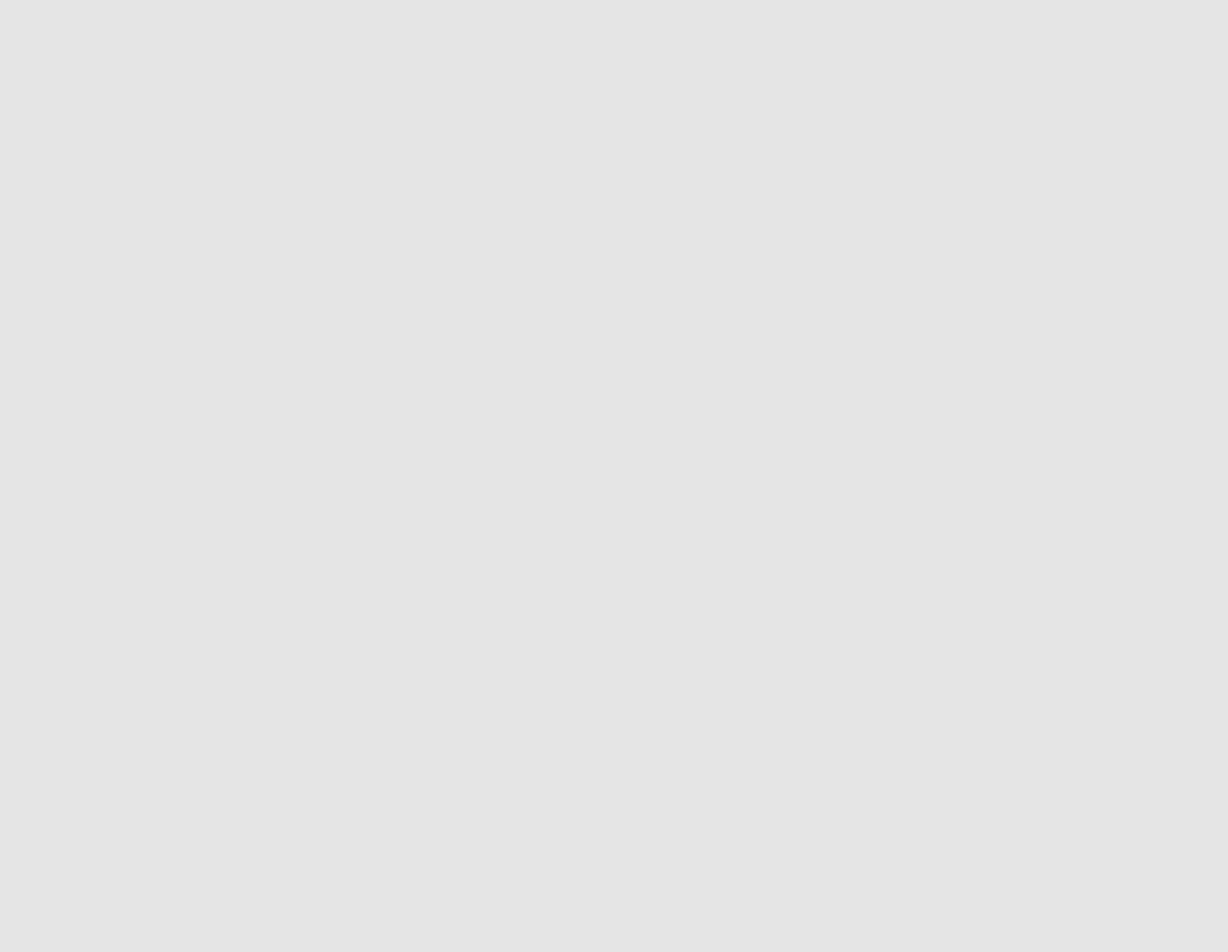
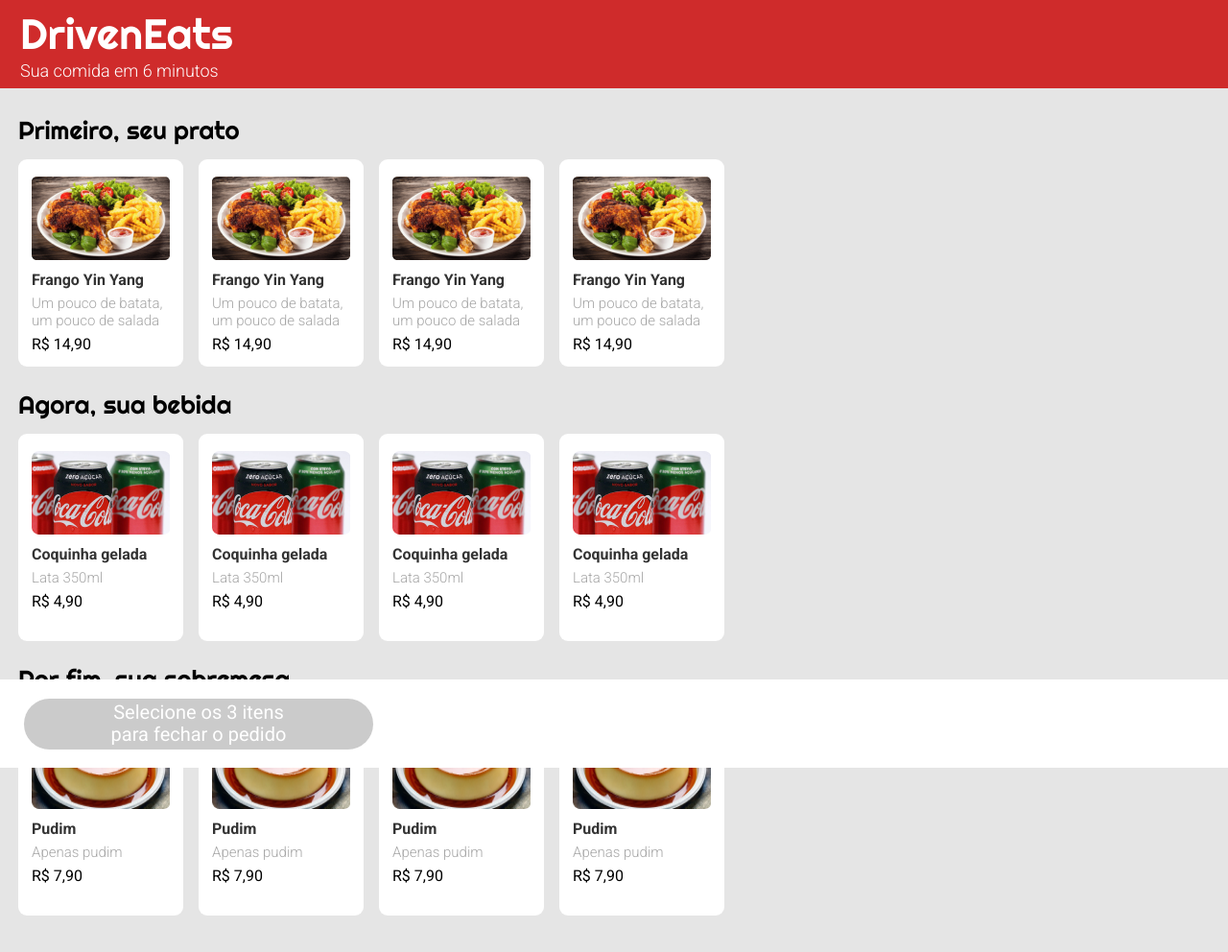
Before and after one commit to Pedro-Jonas/projeto3-driveneats, a plain HTML site: page index.html in a window 1280 px wide. Shown: the whole page at 96% size. Before the commit the page ends 800 px from the top, so only its background shows below. Drawn offline with Linux system fonts and the light colour scheme.

Commit message:
Layout quase pronto

```diff
--- a/estilos.css
+++ b/estilos.css
@@ -38,6 +38,7 @@
 .menu h1 {
     font-size: 26px;
     margin-bottom:17px ;
+    margin-left: 19px;
 }
 .caixa-do-menu {
     overflow-x: scroll;
@@ -48,9 +49,38 @@
     margin-left: 16px;
     width: 172px;
     height: 216px;
+    padding: 18px 14px 13px 14px;
     border-radius: 9px;
     margin-bottom: 27px;
     background-color: #FFFFFF;
+}
+.item img {
+    width: 144px;
+    height: 87px;
+    margin-bottom: 8px;
+}
+.nome-item {
+    font-size: 16px;
+    font-weight: 700;
+    line-height: 19px;
+    color: #333333;
+    margin-bottom: 6px;
+}
+.descrição-item {
+    font-size: 15px;
+    font-weight: 300;
+    line-height: 18px;
+    color: #A6A6A6;
+    margin-bottom: 6px;
+}
+.preço-item {
+    font-size: 16px;
+    font-weight: 400;
+    line-height: 19px;
+    color: #000000;
+}
+.sobremesa {
+    margin-bottom: 80px;
 }
 .baixo {
     position: fixed;
--- a/index.html
+++ b/index.html
@@ -12,6 +12,99 @@
     <title>DrivenEats</title>
 </head>
 <body>
+    <div class="topo">
+        <h1>DrivenEats</h1>
+        <p>Sua comida em 6 minutos</p>
+    </div>
+    <div class="menu">
+        <h1>Primeiro, seu prato</h1>
+        <div class="caixa-do-menu">
+            <div class="item">
+                <img src="itens/frango_yin_yang 1.png">
+                <p class="nome-item">Frango Yin Yang</p>
+                <p class="descrição-item">Um pouco de batata, um pouco de salada</p>
+                <p class="preço-item">R$ 14,90</p>
+            </div>
+            <div class="item">
+                <img src="itens/frango_yin_yang 1.png">
+                <p class="nome-item">Frango Yin Yang</p>
+                <p class="descrição-item">Um pouco de batata, um pouco de salada</p>
+                <p class="preço-item">R$ 14,90</p>
+            </div>
+            <div class="item">
+                <img src="itens/frango_yin_yang 1.png">
+                <p class="nome-item">Frango Yin Yang</p>
+                <p class="descrição-item">Um pouco de batata, um pouco de salada</p>
+                <p class="preço-item">R$ 14,90</p>
+            </div>
+            <div class="item">
+                <img src="itens/frango_yin_yang 1.png">
+                <p class="nome-item">Frango Yin Yang</p>
+                <p class="descrição-item">Um pouco de batata, um pouco de salada</p>
+                <p class="preço-item">R$ 14,90</p>
+            </div>
+        </div>
+        <h1>Agora, sua bebida</h1>
+        <div class="caixa-do-menu">
+            <div class="item">
+                <img src="itens/coquinha_gelada 1.png">
+                <p class="nome-item">Coquinha gelada</p>
+                <p class="descrição-item">Lata 350ml</p>
+                <p class="preço-item">R$ 4,90</p>
+            </div>
+            <div class="item">
+                <img src="itens/coquinha_gelada 1.png">
+                <p class="nome-item">Coquinha gelada</p>
+                <p class="descrição-item">Lata 350ml</p>
+                <p class="preço-item">R$ 4,90</p>
+            </div>
+            <div class="item">
+                <img src="itens/coquinha_gelada 1.png">
+                <p class="nome-item">Coquinha gelada</p>
+                <p class="descrição-item">Lata 350ml</p>
+                <p class="preço-item">R$ 4,90</p>
+            </div>
+            <div class="item">
+                <img src="itens/coquinha_gelada 1.png">
+                <p class="nome-item">Coquinha gelada</p>
+                <p class="descrição-item">Lata 350ml</p>
+                <p class="preço-item">R$ 4,90</p>
+            </div>
+        </div>
+        <h1>Por fim, sua sobremesa</h1>
+        <div class="caixa-do-menu sobremesa" >
+            <div class="item">
+                <img src="itens/pudim 1.png">
+                <p class="nome-item">Pudim</p>
+                <p class="descrição-item">Apenas pudim</p>
+                <p class="preço-item">R$ 7,90</p>
+            </div>
+            <div class="item">
+                <img src="itens/pudim 1.png">
+                <p class="nome-item">Pudim</p>
+                <p class="descrição-item">Apenas pudim</p>
+                <p class="preço-item">R$ 7,90</p>
+            </div>
+            <div class="item">
+                <img src="itens/pudim 1.png">
+                <p class="nome-item">Pudim</p>
+                <p class="descrição-item">Apenas pudim</p>
+                <p class="preço-item">R$ 7,90</p>
+            </div>
+            <div class="item">
+                <img src="itens/pudim 1.png">
+                <p class="nome-item">Pudim</p>
+                <p class="descrição-item">Apenas pudim</p>
+                <p class="preço-item">R$ 7,90</p>
+            </div>
+        </div>
+    <div class="baixo">
+        <div class="info">
+            <p>Selecione os 3 itens</p>
+            <p>para fechar o pedido</p>
+        </div>
+    </div>
+    </div>
 
 </body>
 </html>
```
Also changed, not shown: itens/coquinha_gelada 1.png (added), itens/frango_yin_yang 1.png (added), itens/pudim 1.png (added).
